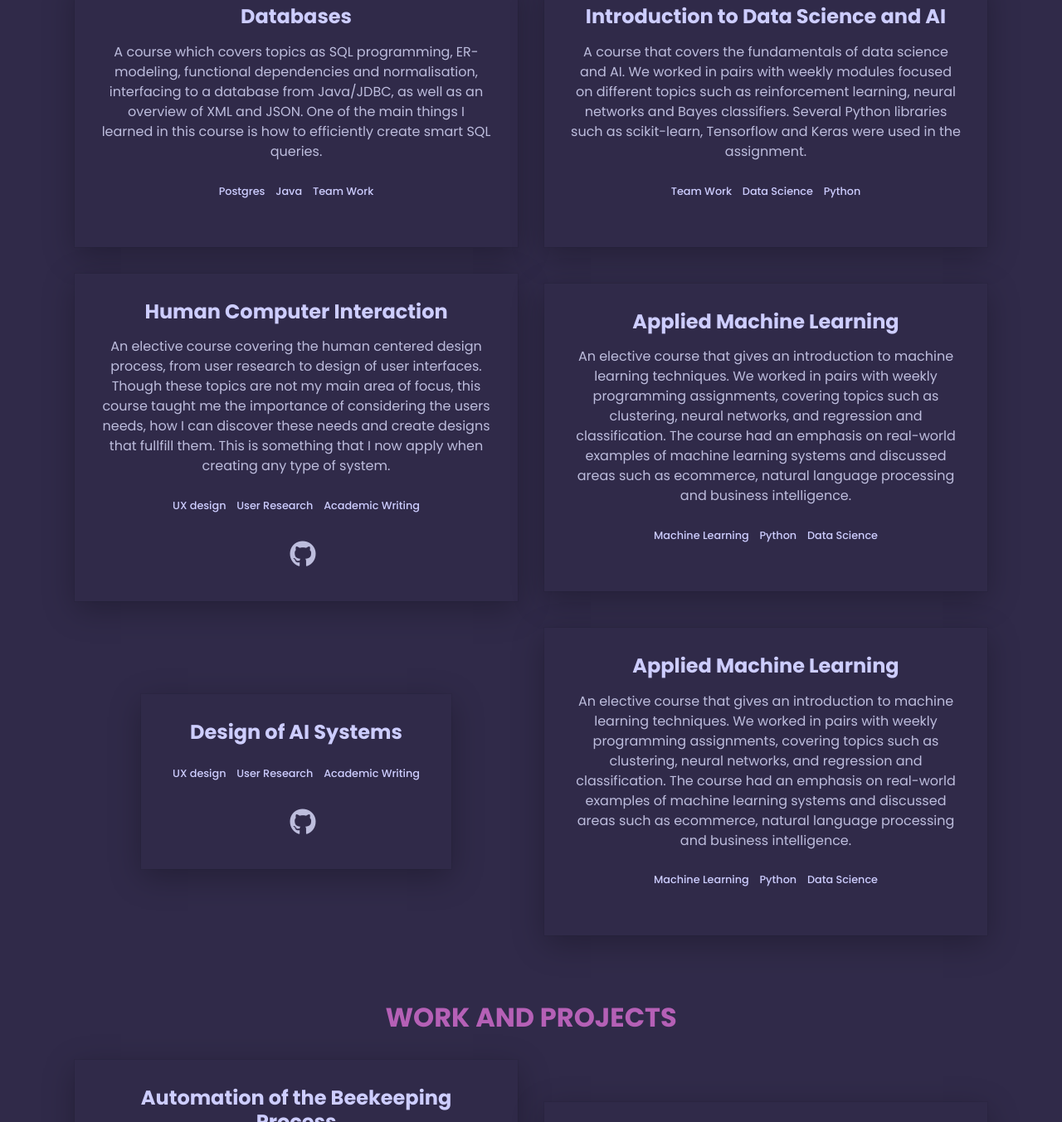
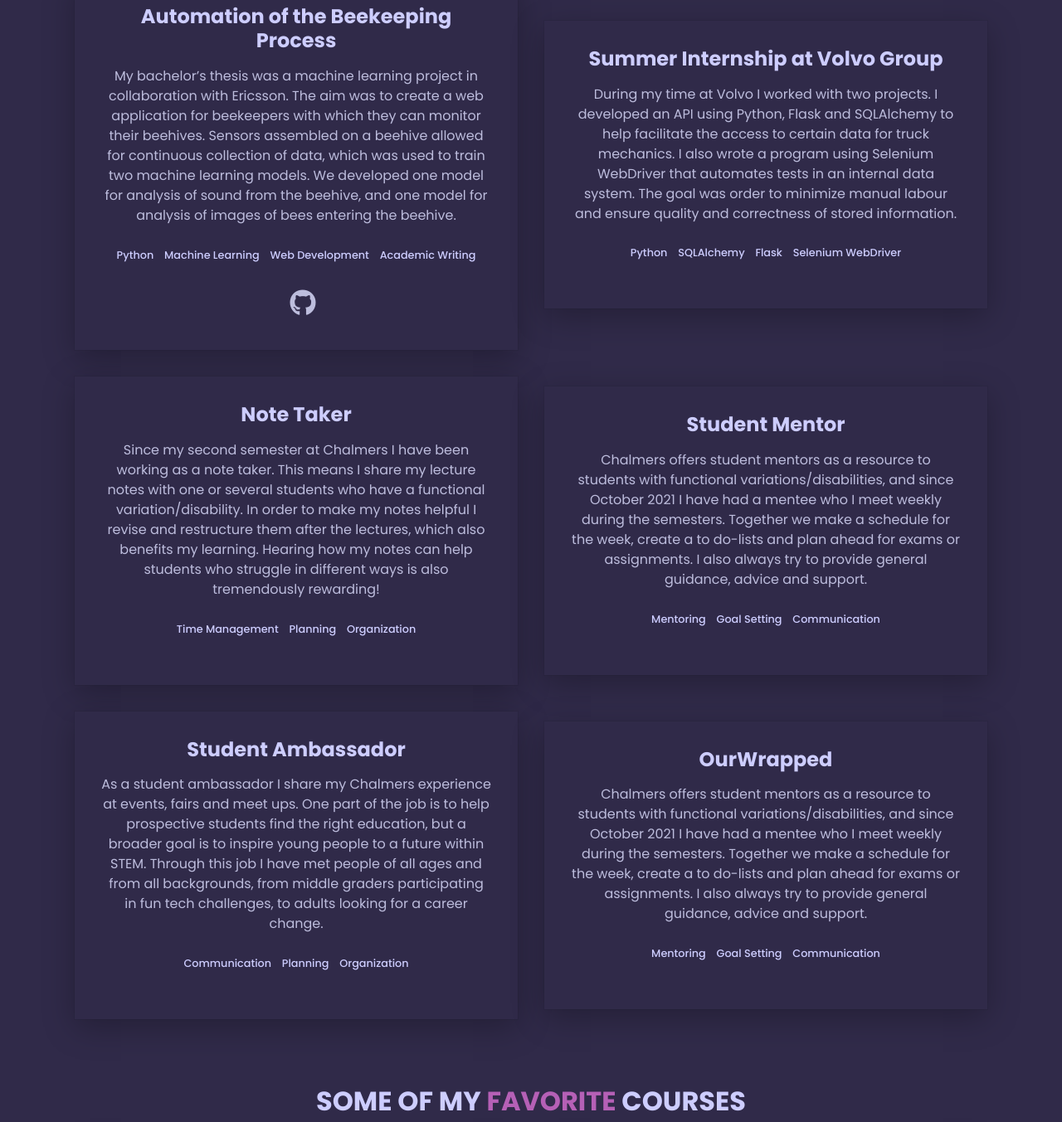
Before and after one commit to lisaelsi/Portfolio, a plain HTML site: page index.html in a window 1280 px wide. Shown: the part 1123-2476 px from the top of the page at 83% size. Drawn offline with Linux system fonts and the light colour scheme.

Commit message:
added student ambassador

```diff
--- a/index.html
+++ b/index.html
@@ -85,141 +85,6 @@
         </a>
       </div>
     </div>
-
-    <!-- Projects -->
-    <section id="courses" class="section projects">
-      <h2 class="section__title">Some of my <span class="pink">favorite</span> courses</h2>
-
-      <div class="projects__grid">
-        <div class="project">
-          <h3> <a
-              href="https://student.portal.chalmers.se/en/chalmersstudies/courseinformation/pages/searchcourse.aspx?course_id=20672&parsergrp=3"
-              target="_blank" rel="noopener noreferrer">
-              Databases </a></h3>
-          <p class="project__description">
-            A course which covers topics as SQL programming, ER-modeling, functional dependencies and normalisation,
-            interfacing to a database from Java/JDBC, as well as an overview of XML and JSON.
-            One of the main things I learned in this course is how to efficiently create smart SQL queries.
-
-          </p>
-          <ul class="project__stack">
-            <li class="project__stack-item">Postgres</li>
-            <li class="project__stack-item">Java</li>
-            <li class="project__stack-item">Team Work</li>
-          </ul>
-        </div>
-
-        <div class="project">
-          <h3>
-            <a href="https://student.portal.chalmers.se/en/chalmersstudies/programme-information/Pages/SearchProgram.aspx?course_id=29985&parsergrp=2"
-              target="_blank" rel="noopener noreferrer">
-              Introduction to Data Science and AI </a>
-          </h3>
-          <p class="project__description">
-            A course that covers the fundamentals of data science and AI.
-            We worked in pairs with weekly modules focused on different topics such as
-            reinforcement learning, neural networks and Bayes classifiers. Several Python
-            libraries such as scikit-learn, Tensorflow and Keras were used in the assignment.
-          </p>
-          <ul class="project__stack">
-            <li class="project__stack-item">Team Work</li>
-            <li class="project__stack-item">Data Science</li>
-            <li class="project__stack-item">Python</li>
-          </ul>
-        </div>
-      </div>
-      </div>
-
-      <div>
-
-      </div>
-
-      <div class="projects__grid">
-        <div class="project">
-          <h3> <a
-              href="https://student.portal.chalmers.se/en/chalmersstudies/courseinformation/Pages/SearchCourse.aspx?course_id=30111&parsergrp=3"
-              target="_blank" rel="noopener noreferrer">
-              Human Computer Interaction </a></h3>
-          <p class="project__description">
-            An elective course covering the human centered design process, from user research to design of user
-            interfaces.
-            Though these topics are not my main area of focus, this course taught me the importance of considering the
-            users needs,
-            how I can discover these needs and create designs that fullfill them. This is something that I now apply
-            when creating any
-            type of system.
-          </p>
-          <ul class="project__stack">
-            <li class="project__stack-item">UX design</li>
-            <li class="project__stack-item">User Research</li>
-            <li class="project__stack-item">Academic Writing</li>
-          </ul>
-          <a href="https://github.com/lisaelsi/Pedal-Plan-DAT420" aria-label="source code" class="link link--icon">
-            <i aria-hidden="true" class="fab fa-github"></i>
-          </a>
-
-        </div>
-
-        <div class="project">
-          <h3>
-            <a href="https://student.portal.chalmers.se/en/chalmersstudies/programme-information/Pages/SearchProgram.aspx?course_id=29985&parsergrp=2"
-              target="_blank" rel="noopener noreferrer">
-              Applied Machine Learning </a>
-          </h3>
-          <p class="project__description">
-            An elective course that gives an introduction to machine learning techniques. We worked in pairs with weekly programming
-             assignments, covering topics such as clustering, neural networks, and regression and classification. The course had an
-             emphasis on real-world examples of machine learning systems and discussed areas such as ecommerce, natural language
-             processing and business intelligence.
-          </p>
-          <ul class="project__stack">
-            <li class="project__stack-item">Machine Learning</li>
-            <li class="project__stack-item">Python</li>
-            <li class="project__stack-item">Data Science</li>
-          </ul>
-        </div>
-      </div>
-      <div class="projects__grid">
-        <div class="project">
-          <h3> <a
-              href="https://student.portal.chalmers.se/en/chalmersstudies/courseinformation/Pages/SearchCourse.aspx?course_id=30111&parsergrp=3"
-              target="_blank" rel="noopener noreferrer">
-             Design of AI Systems </a></h3>
-          <p class="project__description">
-
-          </p>
-          <ul class="project__stack">
-            <li class="project__stack-item">UX design</li>
-            <li class="project__stack-item">User Research</li>
-            <li class="project__stack-item">Academic Writing</li>
-          </ul>
-          <a href="https://github.com/lisaelsi/Pedal-Plan-DAT420" aria-label="source code" class="link link--icon">
-            <i aria-hidden="true" class="fab fa-github"></i>
-          </a>
-
-        </div>
-
-        <div class="project">
-          <h3>
-            <a href="https://student.portal.chalmers.se/en/chalmersstudies/programme-information/Pages/SearchProgram.aspx?course_id=29985&parsergrp=2"
-              target="_blank" rel="noopener noreferrer">
-              Applied Machine Learning </a>
-          </h3>
-          <p class="project__description">
-            An elective course that gives an introduction to machine learning techniques. We worked in pairs with weekly programming
-             assignments, covering topics such as clustering, neural networks, and regression and classification. The course had an
-             emphasis on real-world examples of machine learning systems and discussed areas such as ecommerce, natural language
-             processing and business intelligence.
-          </p>
-          <ul class="project__stack">
-            <li class="project__stack-item">Machine Learning</li>
-            <li class="project__stack-item">Python</li>
-            <li class="project__stack-item">Data Science</li>
-          </ul>
-        </div>
-      </div>
-      </div>
-    </section>
 
     <!-- Projects -->
     <section id="projects" class="section projects">
@@ -313,12 +178,13 @@
           <h3>
             Student Ambassador</a></h3>
           <p class="project__description">
-            Since my second semester at Chalmers I have been working as a note taker. This means I share my lecture
-            notes
-            with one or several students who have a functional variation/disability. In order to make my notes helpful I
-            revise and restructure them after the lectures, which also benefits my learning. Hearing how my notes can
-            help
-            students who struggle in different ways is also tremendously rewarding!
+            As a student ambassador I share my Chalmers experience at events, fairs and meet ups. One part of the job is
+            to help
+            prospective students find the right education, but a broader goal is to inspire young people to a future
+            within STEM.
+            Through this job I have met people of all ages and from all backgrounds, from middle graders participating
+            in fun tech
+            challenges, to adults looking for a career change.
           </p>
           <ul class="project__stack">
             <li class="project__stack-item">Communication</li>
@@ -354,6 +220,105 @@
 
 
 
+    <!-- Projects -->
+    <section id="courses" class="section projects">
+      <h2 class="section__title">Some of my <span class="pink">favorite</span> courses</h2>
+
+      <div class="projects__grid">
+        <div class="project">
+          <h3> <a
+              href="https://student.portal.chalmers.se/en/chalmersstudies/courseinformation/pages/searchcourse.aspx?course_id=20672&parsergrp=3"
+              target="_blank" rel="noopener noreferrer">
+              Databases </a></h3>
+          <p class="project__description">
+            A course which covers topics as SQL programming, ER-modeling, functional dependencies and normalisation,
+            interfacing to a database from Java/JDBC, as well as an overview of XML and JSON.
+            One of the main things I learned in this course is how to efficiently create smart SQL queries.
+
+          </p>
+          <ul class="project__stack">
+            <li class="project__stack-item">Postgres</li>
+            <li class="project__stack-item">Java</li>
+            <li class="project__stack-item">Team Work</li>
+          </ul>
+        </div>
+
+        <div class="project">
+          <h3>
+            <a href="https://student.portal.chalmers.se/en/chalmersstudies/programme-information/Pages/SearchProgram.aspx?course_id=29985&parsergrp=2"
+              target="_blank" rel="noopener noreferrer">
+              Introduction to Data Science and AI </a>
+          </h3>
+          <p class="project__description">
+            A course that covers the fundamentals of data science and AI.
+            We worked in pairs with weekly modules focused on different topics such as
+            reinforcement learning, neural networks and Bayes classifiers. Several Python
+            libraries such as scikit-learn, Tensorflow and Keras were used in the assignment.
+          </p>
+          <ul class="project__stack">
+            <li class="project__stack-item">Team Work</li>
+            <li class="project__stack-item">Data Science</li>
+            <li class="project__stack-item">Python</li>
+          </ul>
+        </div>
+      </div>
+      </div>
+
+      <div>
+
+      </div>
+
+      <div class="projects__grid">
+        <div class="project">
+          <h3> <a
+              href="https://student.portal.chalmers.se/en/chalmersstudies/courseinformation/Pages/SearchCourse.aspx?course_id=30111&parsergrp=3"
+              target="_blank" rel="noopener noreferrer">
+              Human Computer Interaction </a></h3>
+          <p class="project__description">
+            An elective course covering the human centered design process, from user research to design of user
+            interfaces.
+            Though these topics are not my main area of focus, this course taught me the importance of considering the
+            users needs,
+            how I can discover these needs and create designs that fullfill them. This is something that I now apply
+            when creating any
+            type of system.
+          </p>
+          <ul class="project__stack">
+            <li class="project__stack-item">UX design</li>
+            <li class="project__stack-item">User Research</li>
+            <li class="project__stack-item">Academic Writing</li>
+          </ul>
+          <a href="https://github.com/lisaelsi/Pedal-Plan-DAT420" aria-label="source code" class="link link--icon">
+            <i aria-hidden="true" class="fab fa-github"></i>
+          </a>
+
+        </div>
+
+        <div class="project">
+          <h3>
+            <a href="https://student.portal.chalmers.se/en/chalmersstudies/programme-information/Pages/SearchProgram.aspx?course_id=29985&parsergrp=2"
+              target="_blank" rel="noopener noreferrer">
+              Applied Machine Learning </a>
+          </h3>
+          <p class="project__description">
+            An elective course that gives an introduction to machine learning techniques. We worked in pairs with weekly
+            programming
+            assignments, covering topics such as clustering, neural networks, and regression and classification. The
+            course had an
+            emphasis on real-world examples of machine learning systems and discussed areas such as ecommerce, natural
+            language
+            processing and business intelligence.
+          </p>
+          <ul class="project__stack">
+            <li class="project__stack-item">Machine Learning</li>
+            <li class="project__stack-item">Python</li>
+            <li class="project__stack-item">Data Science</li>
+          </ul>
+        </div>
+      </div>
+      </div>
+      </div>
+    </section>
 
     <!-- Skills -->
     <section class="section skills" id="skills">
@@ -393,7 +358,7 @@
 
   <footer class="footer">
     <a href="https://github.com/rajshekhar26/cleanfolio-minimal" class="link footer__link">
-     Based on a template by Raj Shekhar
+      Based on a template by Raj Shekhar
     </a>
   </footer>
 
```
